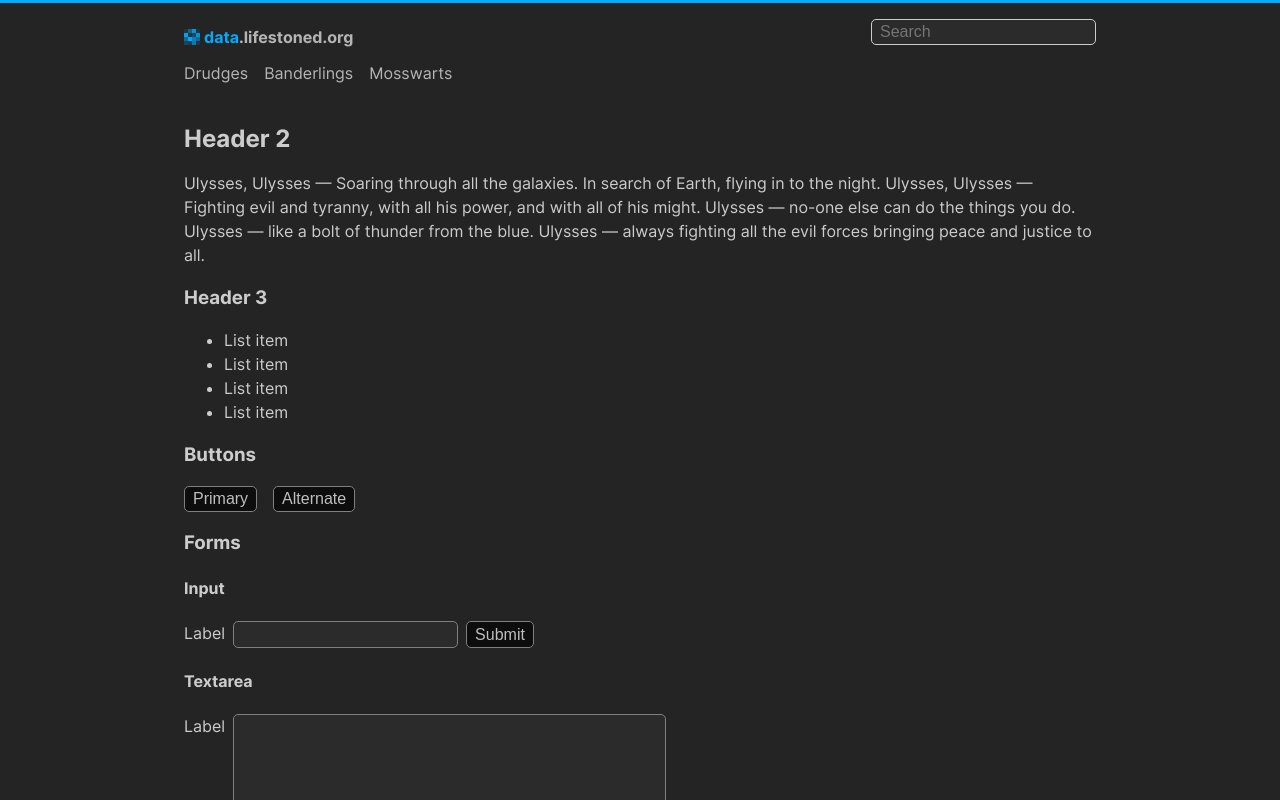
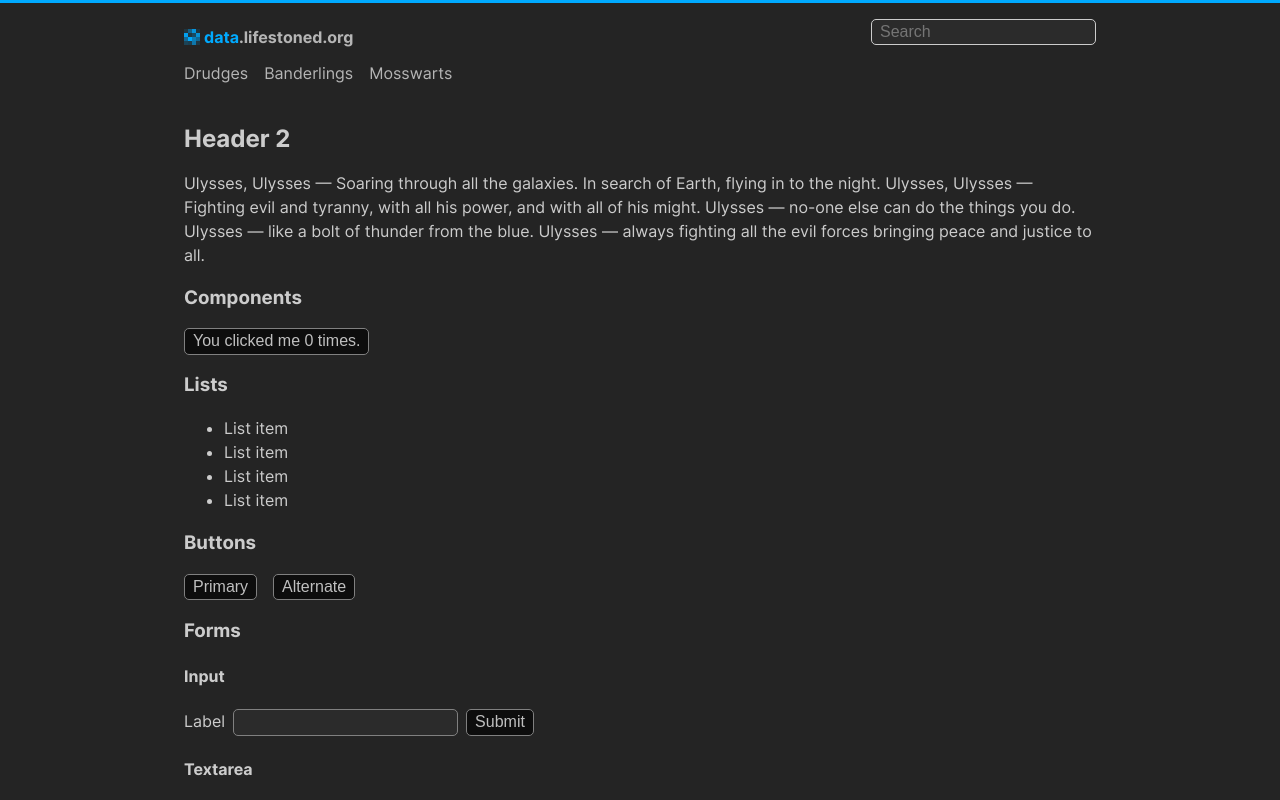
Before and after one commit to amoeba/data.lifestone.org, a Nuxt app: page / in a window 1280 px wide. Shown: the top 800 px of the page. Built offline with nearby package versions, Linux system fonts and the light colour scheme.

Commit message:
Add example component

```diff
--- /dev/null
+++ b/components/Counter.vue
@@ -0,0 +1,13 @@
+<script>
+export default {
+  data() {
+    return {
+      count: 0
+    }
+  }
+}
+</script>
+
+<template>
+  <button @click="count++">You clicked me {{ count }} times.</button>
+</template>
--- a/pages/index.vue
+++ b/pages/index.vue
@@ -6,7 +6,10 @@
     do. Ulysses — like a bolt of thunder from the blue. Ulysses — always fighting all the evil forces bringing peace and
     justice to all.</p>
 
-  <h3>Header 3</h3>
+  <h3>Components</h3>
+  <Counter />
+
+  <h3>Lists</h3>
   <ul>
     <li>List item</li>
     <li>List item</li>
```
